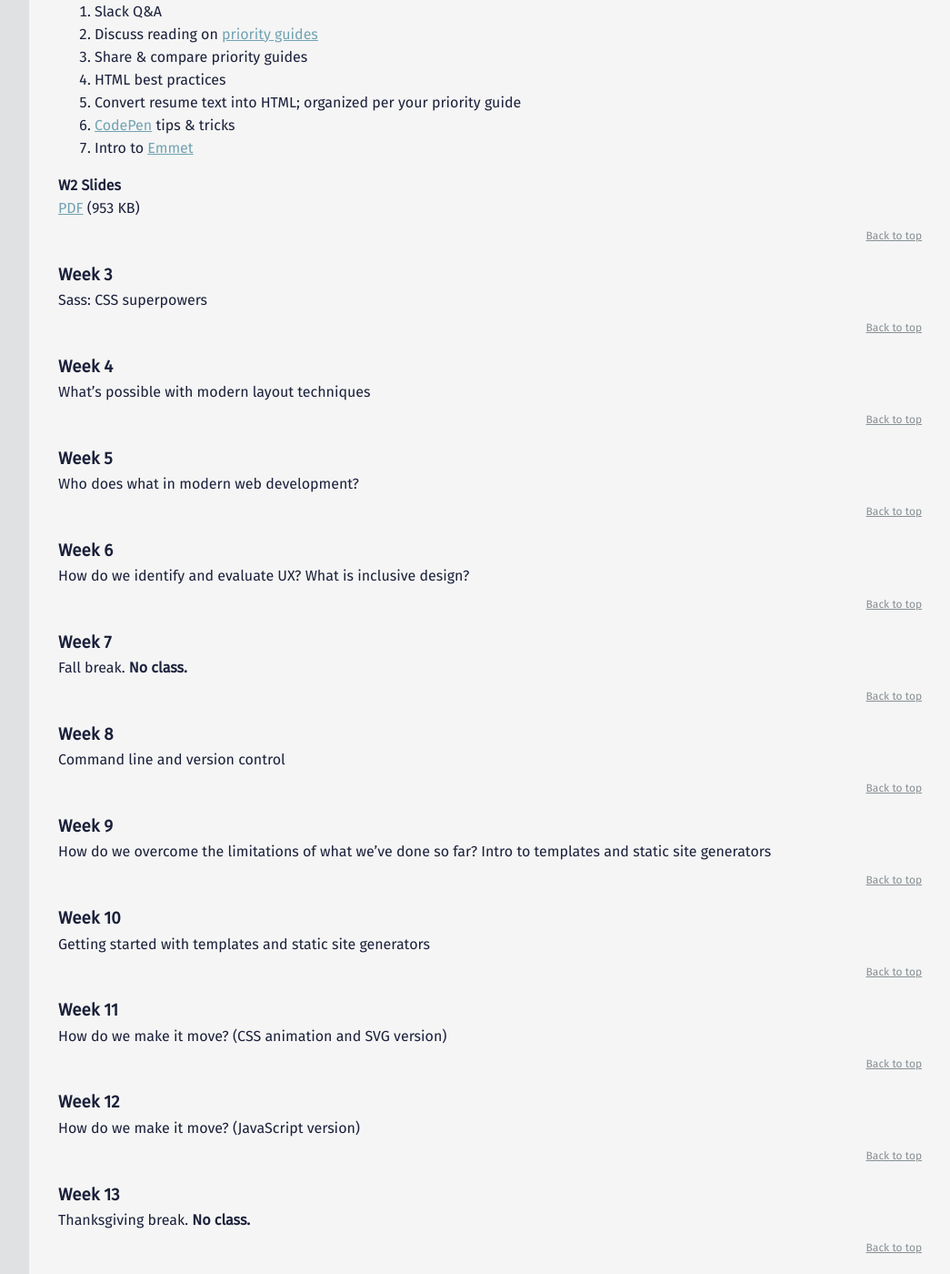
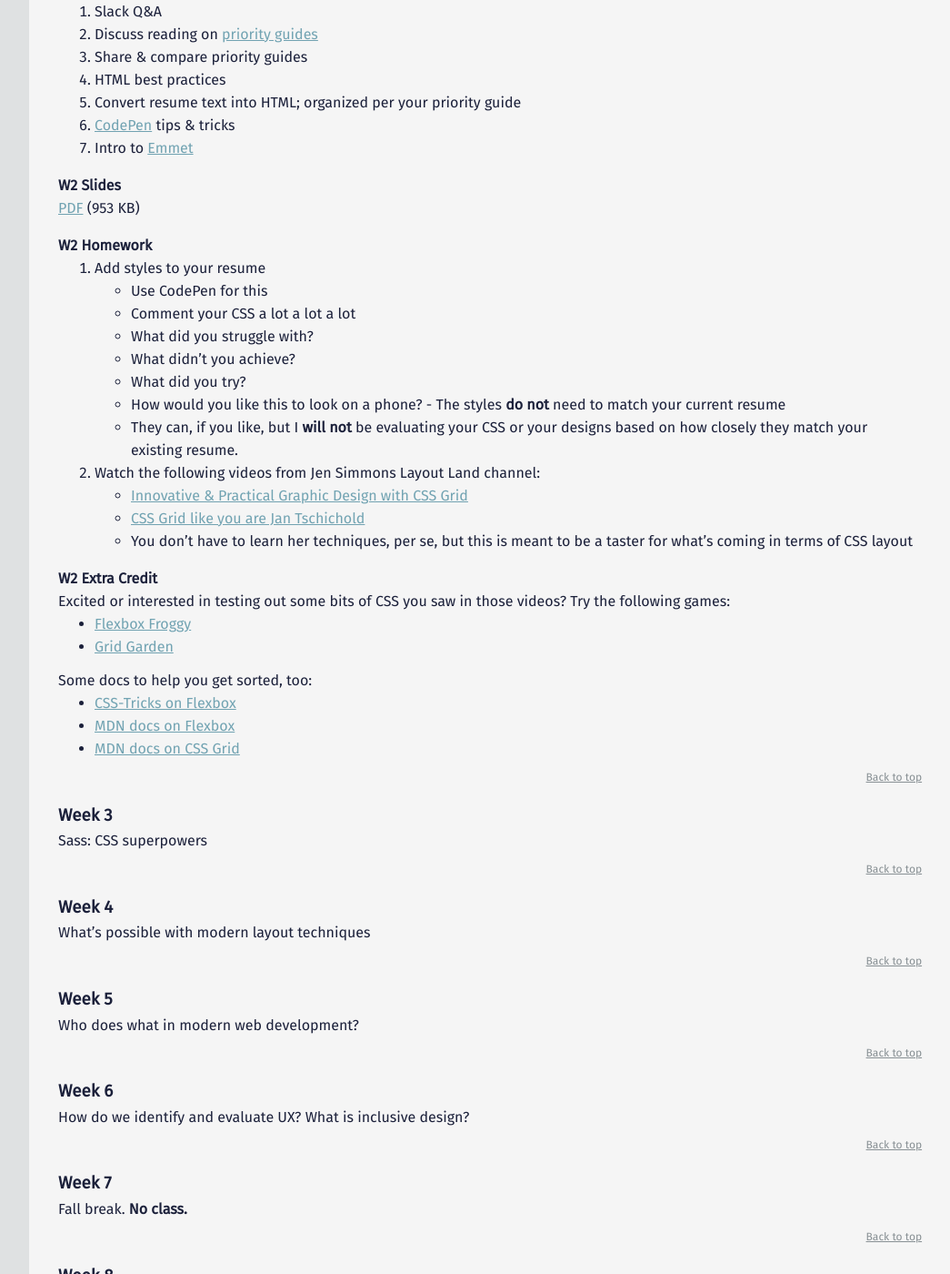
Before and after one commit to mica-web/mica-web.github.io, a Jekyll site: the page built from index.md, in a window 1280 px wide and 1400 px high, scrolled down 1820 px. Shown: the whole window at 91% size, without its empty margins (224-1269 px from the left). Built offline with Jekyll 4.4.1, drawn with Linux system fonts in a browser that asks for light colours.

Commit message:
Added week 2 homework notes

```diff
--- a/_includes/gd-431/w02.md
+++ b/_includes/gd-431/w02.md
@@ -10,3 +10,30 @@ What is semantic HTML and why do we care?
 
 #### W2 Slides
 [PDF](files/w02-html-best-practices.min.pdf){:target="_blank"} (953 KB)
+
+#### W2 Homework
+
+1. Add styles to your resume
+  - Use CodePen for this
+  - Comment your CSS a lot a lot a lot
+    - What did you struggle with?
+    - What didn't you achieve?
+    - What did you try?
+    - How would you like this to look on a phone?
+  - The styles **do not** need to match your current resume
+    - They can, if you like, but I **will not** be evaluating your CSS or your designs based on how closely they match your existing resume.
+1. Watch the following videos from Jen Simmons Layout Land channel:
+  - [Innovative & Practical Graphic Design with CSS Grid](https://www.youtube.com/watch?v=-hmOZU7Zk10)
+  - [CSS Grid like you are Jan Tschichold](https://www.youtube.com/watch?v=OxrsO4aIjyc)
+  - You don't have to learn her techniques, per se, but this is meant to be a taster for what's coming in terms of CSS layout
+
+#### W2 Extra Credit
+Excited or interested in testing out some bits of CSS you saw in those videos? Try the following games:
+
+- [Flexbox Froggy](https://flexboxfroggy.com/)
+- [Grid Garden](https://cssgridgarden.com/)
+
+Some docs to help you get sorted, too:
+- [CSS-Tricks on Flexbox](https://css-tricks.com/snippets/css/a-guide-to-flexbox/)
+- [MDN docs on Flexbox](https://developer.mozilla.org/en-US/docs/Web/CSS/CSS_Flexible_Box_Layout/Basic_Concepts_of_Flexbox)
+- [MDN docs on CSS Grid](https://developer.mozilla.org/en-US/docs/Web/CSS/grid)
```
